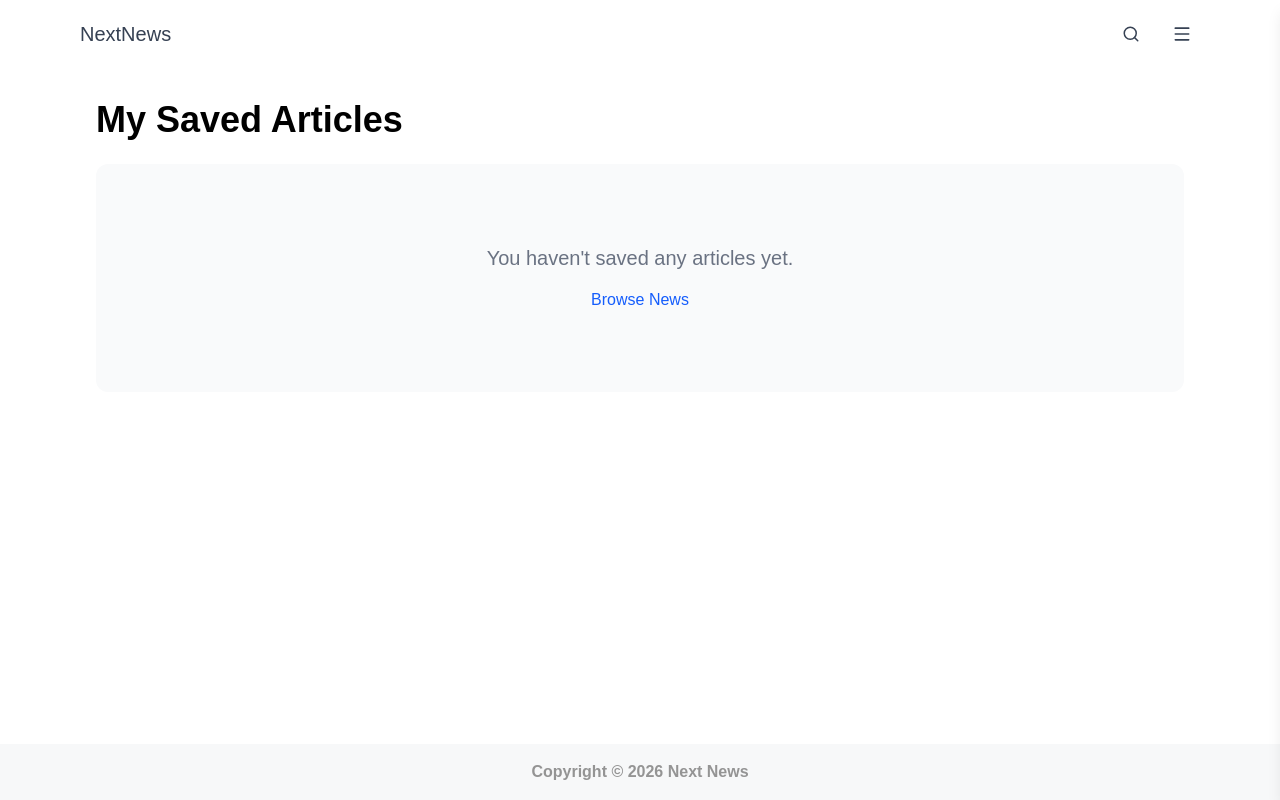
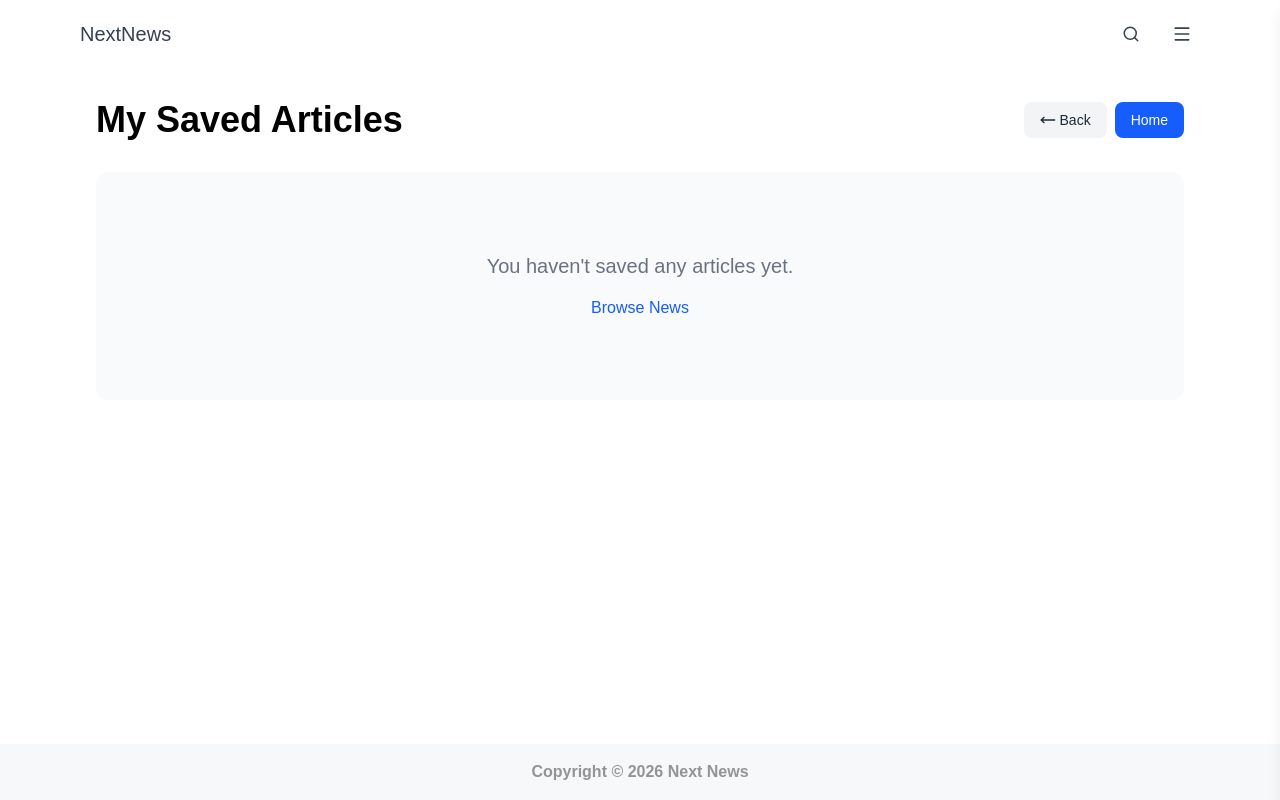
Before and after one commit to abhijeetanand628/Next-News, a Next.js app: page /saved in a window 1280 px wide. Built offline with nearby package versions, Linux system fonts and the light colour scheme; no server answers; the database is empty.

Commit message:
Succesfully handled the saved articles and the comm stories

```diff
--- a/src/app/components/Header.tsx
+++ b/src/app/components/Header.tsx
@@ -144,20 +144,25 @@ const Header = () => {
     setOpen(false);
   }
 
-  const reorderedCategories = selectedCategory ? [
-    categories.find((c) => c.value === selectedCategory)!,
-    { label: 'Home', value:"__home"},
-    ...categories.filter((c) => c.value !== selectedCategory),
-  ]
-  : categories;
+  const activeCategory = categories.find((c) => c.value === selectedCategory);
+
+  const reorderedCategories = activeCategory
+    ? [
+        activeCategory,
+        { label: 'Home', value: "__home" },
+        ...categories.filter((c) => c.value !== selectedCategory),
+      ]
+    : categories;
 
   useEffect(() => {
     if (urlCategory) {
       setSelectedCategory(urlCategory);
+    } else if (pathname === "/saved") {
+      setSelectedCategory("saved");
     } else {
       setSelectedCategory(null);
     }
-  }, [urlCategory]);
+  }, [urlCategory, pathname]);
 
   useEffect(() => {
     localStorage.removeItem("searchPaid")
--- a/src/app/saved/page.tsx
+++ b/src/app/saved/page.tsx
@@ -1,22 +1,17 @@
 import connectDB from "../lib/db";
 import User from "../models/User";
-import Article from "../models/Article"; // Needed for population?
+import Article from "../models/Article";
 import DbNewsFeed from "../components/DbNewsFeed";
 import Link from "next/link";
+import { MoveLeft } from "lucide-react";
 
 const GEMINI_DEMO_EMAIL = "demo@nextnews.com";
 
 async function getSavedArticles() {
   await connectDB();
-  // Ensure Article model is registered
-  // (In dev mode, sometimes models need to be touched)
   const _ = Article;
-
   const user = await User.findOne({ email: GEMINI_DEMO_EMAIL }).populate("savedArticles");
-
   if (!user || !user.savedArticles) return [];
-
-  // Clean serialization
   return JSON.parse(JSON.stringify(user.savedArticles));
 }
 
@@ -25,7 +20,27 @@ export default async function SavedPage() {
 
   return (
     <main className="px-6 md:px-12 lg:px-24 py-8">
-      <h1 className="text-4xl font-bold mb-6">My Saved Articles</h1>
+
+      {/* Header Section with Buttons */}
+      <div className="flex flex-col sm:flex-row justify-between items-start sm:items-center mb-8 gap-4">
+        <h1 className="text-4xl font-bold">My Saved Articles</h1>
+
+        <div className="flex items-center gap-2">
+            <Link
+                href="/"
+                className="px-4 py-2 bg-gray-100 hover:bg-gray-200 text-gray-800 rounded-lg text-sm font-medium transition-colors flex items-center gap-1"
+            >
+                <MoveLeft size={16} />
+                Back
+            </Link>
+            <Link
+                href="/"
+                className="px-4 py-2 bg-blue-600 hover:bg-blue-700 text-white rounded-lg text-sm font-medium transition-colors"
+            >
+                Home
+            </Link>
+        </div>
+      </div>
 
       {articles.length === 0 ? (
         <div className="text-center py-20 bg-gray-50 rounded-xl">
```
